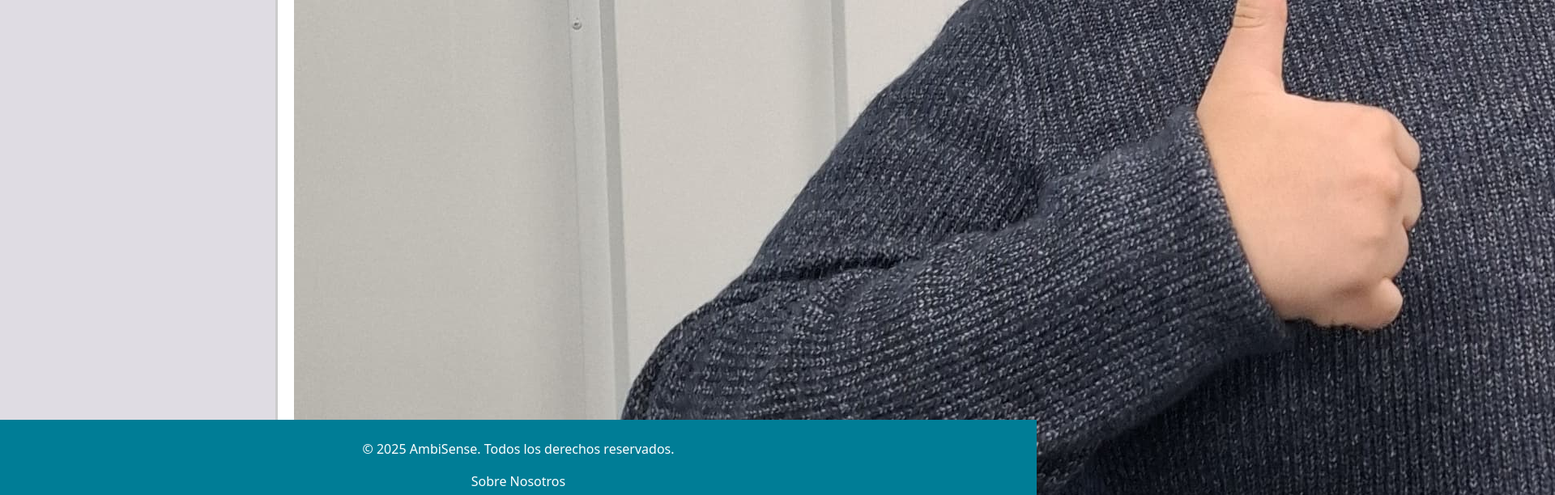
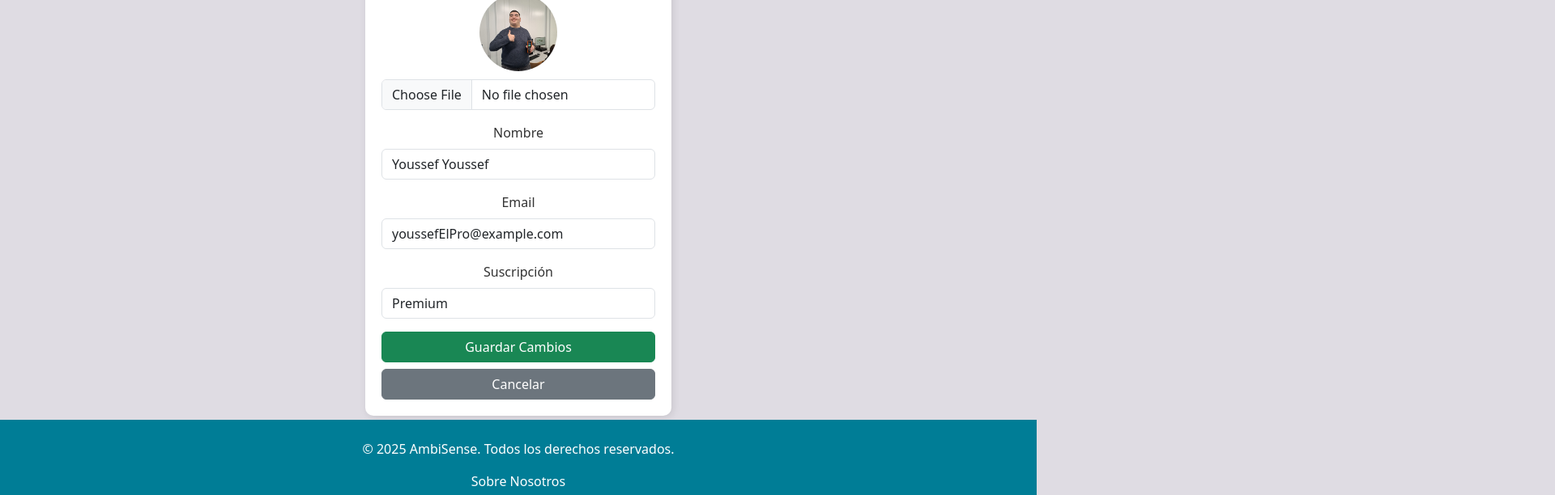
Before and after one commit to mihaigidu/AmbiSenseHTML2, a plain HTML site: page editarPerfil.html in a window 1280 px wide. Shown: the part 145-757 px from the top of the page at 81% size, 1920 px wide, since content can reach past the window. Drawn offline with nearby package versions, Linux system fonts and the light colour scheme.

Commit message:
v1.20 10:46

```diff
--- a/css/editarPerfil.css
+++ b/css/editarPerfil.css
@@ -14,7 +14,7 @@ body {
   background: var(--background-carrusel);
   padding: 20px;
   border-radius: 10px;
-  border: 3px solid var(--border-color);
+  box-shadow: 2px 2px 10px rgba(0, 0, 0, 0.1);
   flex-grow: 1;
   text-align: center;
 }
@@ -56,3 +56,15 @@ body {
   align-items: center;
   padding: 2rem;
 }
+
+
+
+.profile-pic {
+  width: 100px;
+  height: 100px;
+  border-radius: 50%;
+  object-fit: cover;
+  border: 2px solid var(--imagen-perfil-color);
+  display: block;
+  margin: 0 auto;
+}
```
